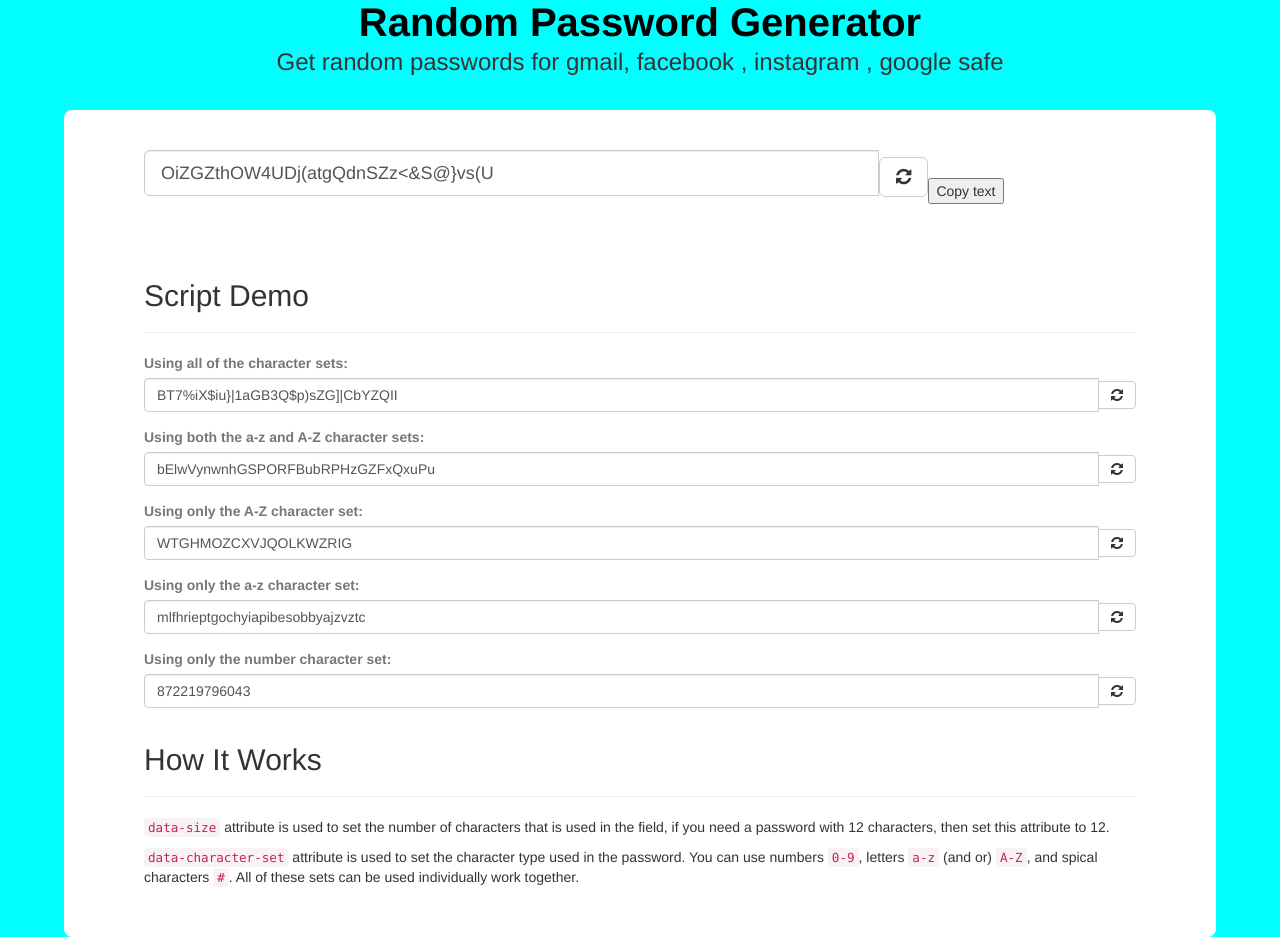
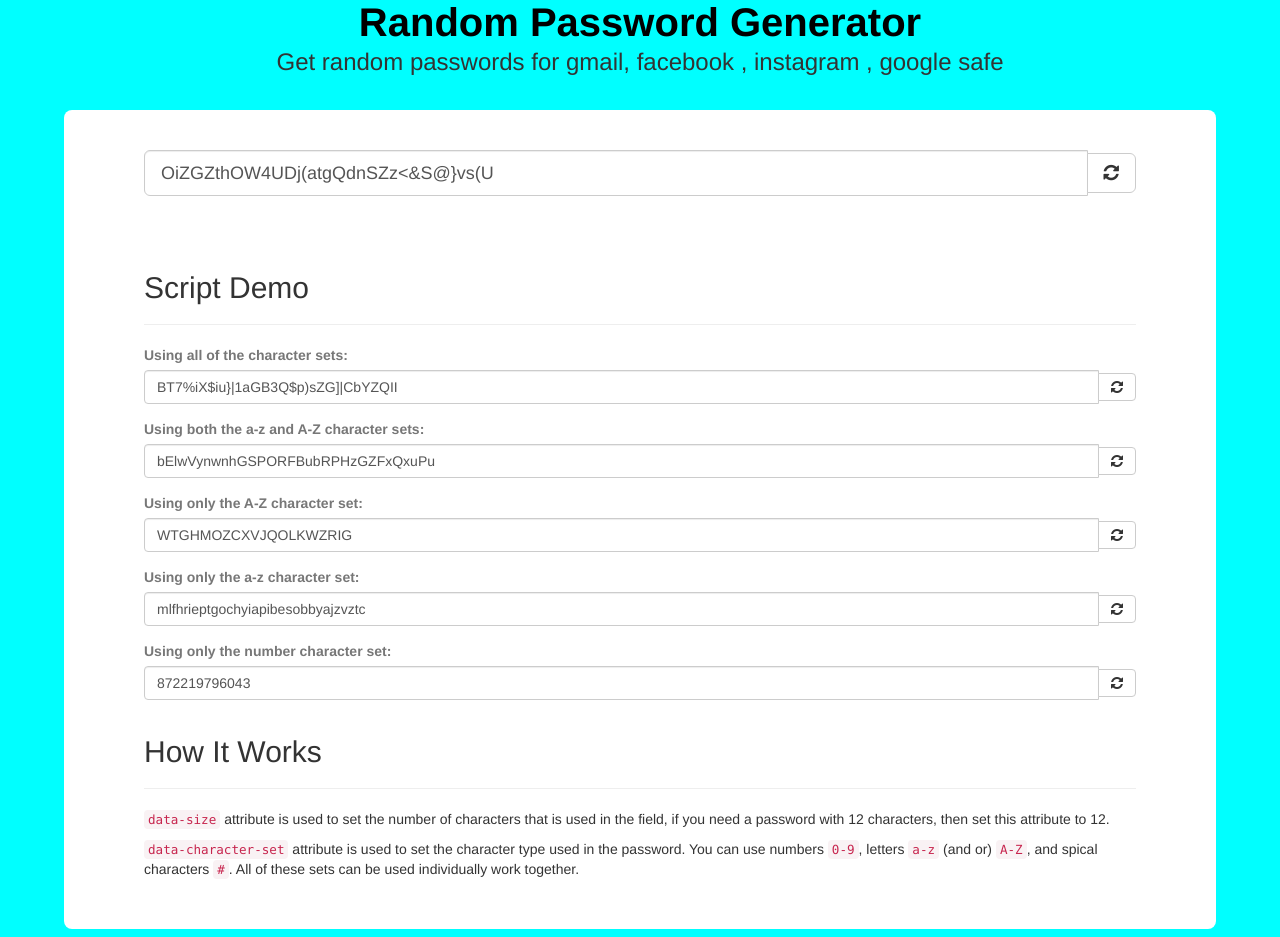
Before and after one commit to PIYUSHAHUJA-HUB/password-generator-blogger, a plain HTML site: page index.html in a window 1280 px wide. Drawn offline with nearby package versions, Linux system fonts and the light colour scheme.

Commit message:
Update index.html

```diff
--- a/index.html
+++ b/index.html
@@ -84,7 +84,7 @@ input[type=text]:focus {
         <div class="input-group">
           <input type="text" class="form-control input-lg" rel="gp" data-size="32" data-character-set="a-z,A-Z,0-9,#">
           <span class="input-group-btn"><button type="button" class="btn btn-default btn-lg getNewPass" id="myInput"><span class="fa fa-refresh"></span></button>
-</span><button onclick="myFunction()">Copy text</button>
+</span>
         </div>
       </div>
 
```
